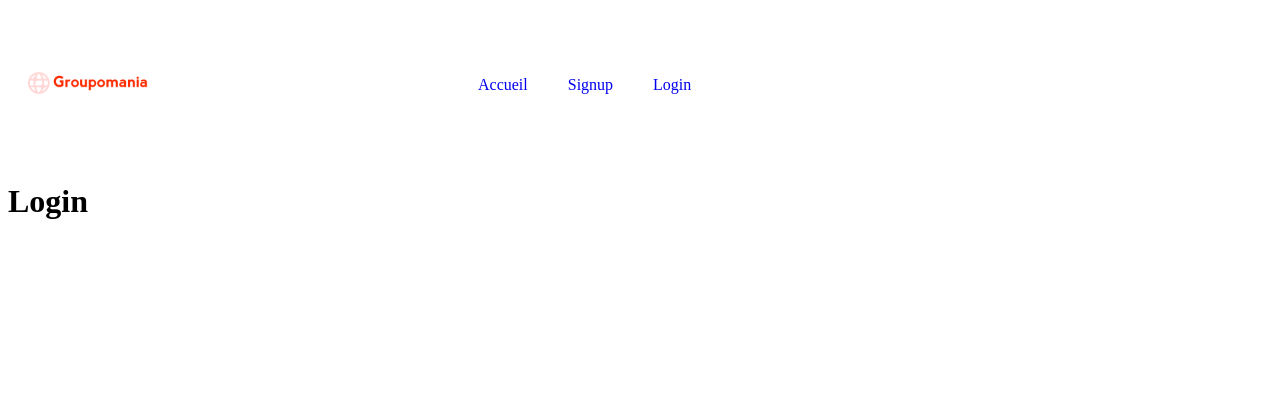
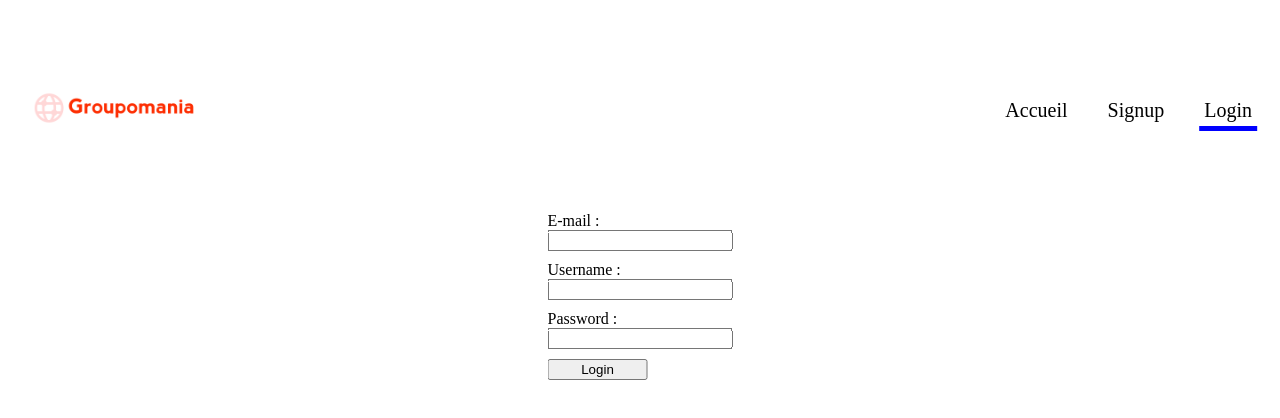
Before and after one commit to mikagame/MikaelBOICHOT_7_27092021, a React (Create React App) app in the folder frontend/: page /login in a window 1280 px wide. Shown: the top 418 px of the page. Built offline with nearby package versions, Linux system fonts and the light colour scheme.

Commit message:
formulaire

```diff
--- /dev/null
+++ b/frontend/src/components/Header.js
@@ -0,0 +1,16 @@
+import React from 'react';
+import Logo from './Logo';
+import Navigation from './Navigation';
+
+const Header = () => {
+    return (
+        <header>
+            <Logo />
+            <Navigation />
+        </header>
+
+
+    );
+};
+
+export default Header;
--- a/frontend/src/components/Navigation.js
+++ b/frontend/src/components/Navigation.js
@@ -1,11 +1,10 @@
 import React from 'react';
 import { NavLink } from 'react-router-dom';
-import Logo from '../components/Logo';
 
 const Navigation = () => {
     return (
         <div className="navigation">
-            <Logo />
+
             <NavLink exact to="/" activeClassName="nav-active">
                 Accueil
             </NavLink>
--- a/frontend/src/pages/Accueil.js
+++ b/frontend/src/pages/Accueil.js
@@ -1,13 +1,13 @@
 import React from 'react';
+import Header from '../components/Header';
 
-import Navigation from '../components/Navigation';
+
+
 
 const Accueil = () => {
     return (
         <div className="home">
-
-            <Navigation />
-
+            <Header />
             <h1>Accueil</h1>
         </div>
     );
--- a/frontend/src/pages/Login.js
+++ b/frontend/src/pages/Login.js
@@ -1,11 +1,23 @@
 import React from 'react';
-import Navigation from '../components/Navigation';
+import Header from '../components/Header';
+
 
 const Login = () => {
     return (
-        <div>
-             <Navigation />
-            <h1>Login</h1>
+        <div className="login">
+            <Header />
+            <form>
+                <label htmlFor="email">E-mail :</label>
+                <input type="email" id="email" name="email"/>
+
+                <label htmlFor="userName">Username :</label>
+                <input type="text" id="userName" name="userName"/>
+
+                <label htmlFor="password">Password :</label>
+                <input type="text" id="password" name="password"/>
+
+                <button>Login</button>
+            </form>
         </div>
     );
 };
--- a/frontend/src/pages/Signup.js
+++ b/frontend/src/pages/Signup.js
@@ -1,12 +1,14 @@
+
 import React from 'react';
-import Navigation from '../components/Navigation';
+import Header from '../components/Header';
+
+
 
 
 const Signup = () => {
     return (
         <div className="signup">
-             <Navigation />
-            <h1>Signup</h1>
+            <Header />
             <form>
                 <label htmlFor="email">E-mail :</label>
                 <input type="email" id="email" name="email"/>
--- a/frontend/src/styles/_settings.scss
+++ b/frontend/src/styles/_settings.scss
@@ -0,0 +1,28 @@
+body {
+
+}
+header {
+    display: flex;
+    justify-content: space-between;
+
+    a {
+        margin: 10px;
+        padding: 10px;
+        position: relative;
+        text-decoration: none;
+        color: black;
+        font-size: 20px;
+      }
+      .nav-active {
+        &::after {
+          content: "";
+          width: 85%;
+          height: 5px;
+          background: blue;
+          position: absolute;
+          bottom: 1px;
+          left: 50%;
+          transform: translateX(-50%);
+        }
+      }
+}
--- /dev/null
+++ b/frontend/src/styles/components/_login.scss
@@ -0,0 +1,19 @@
+.login {
+
+    form {
+        display: flex;
+        flex-direction: column;
+        position: absolute;
+        left: 50%;
+        transform: translateX(-50%);
+
+    }
+
+    input {
+        margin-bottom: 10px;
+    }
+
+    button {
+        width: 100px;
+    }
+}
--- a/frontend/src/styles/components/_logo.scss
+++ b/frontend/src/styles/components/_logo.scss
@@ -1,4 +1,5 @@
 img {
-    height: 150px;
-    width: 150px;
+    height: 200px;
+    width: 200px;
+
 }
--- a/frontend/src/styles/index.scss
+++ b/frontend/src/styles/index.scss
@@ -2,3 +2,4 @@
 @import "./components/logo";
 @import "./components/navigation";
 @import "./components/signup";
+@import "./components/login";
```
